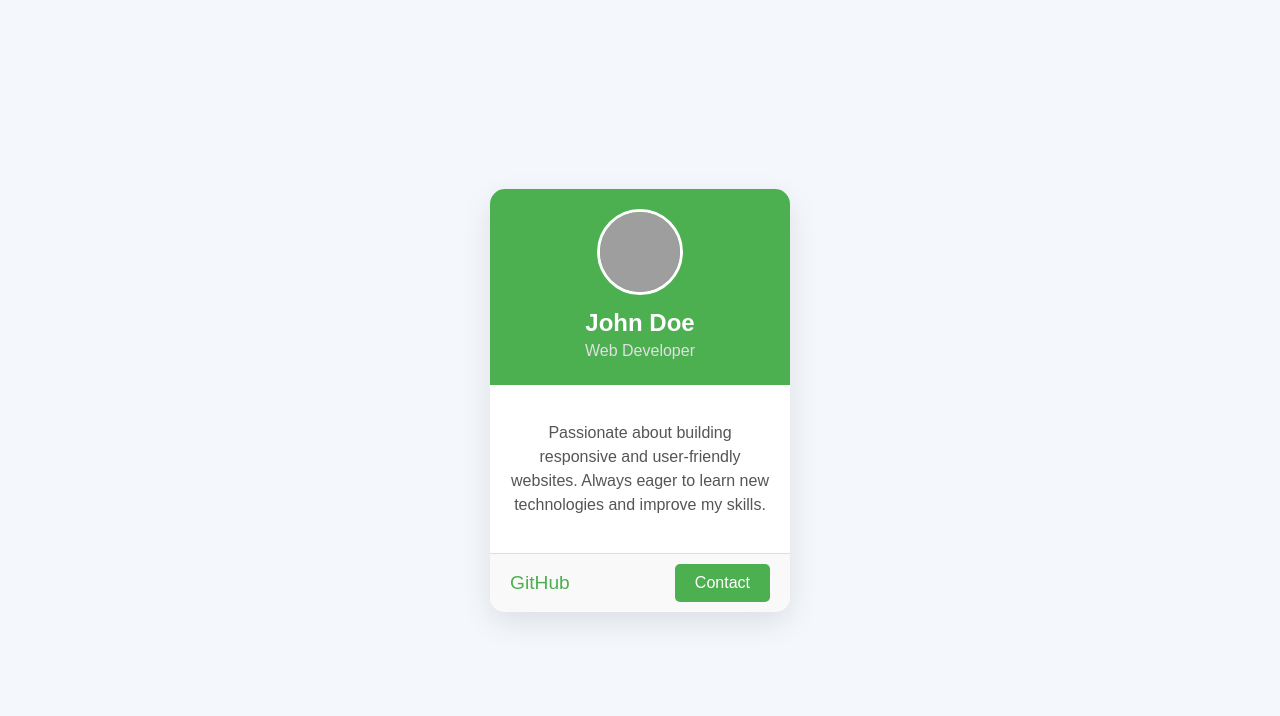
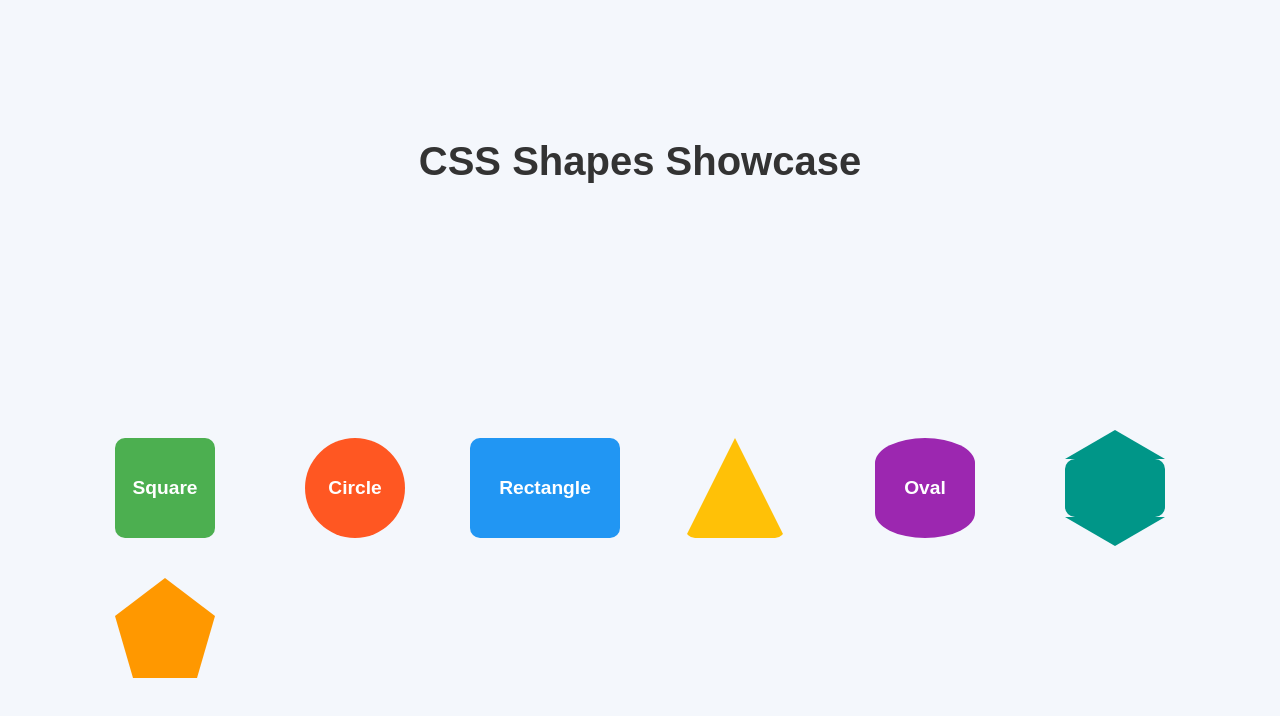
Before and after one commit to jay-0804/Web-Dev, a plain HTML site: page index.html in a window 1280 px wide. Drawn offline with Linux system fonts and the light colour scheme; grey boxes are pictures that could not be loaded.

Commit message:
Initial Commit

```diff
--- a/index.html
+++ b/index.html
@@ -3,7 +3,7 @@
 <head>
     <meta charset="UTF-8">
     <meta name="viewport" content="width=device-width, initial-scale=1.0">
-    <title>Profile Card</title>
+    <title>CSS Shapes Showcase</title>
     <style>
         /* Global Styles */
         body {
@@ -18,104 +18,117 @@
             text-align: center;
         }
 
-        .card {
-            background-color: #fff;
-            width: 300px;
-            border-radius: 15px;
-            box-shadow: 0 10px 30px rgba(0, 0, 0, 0.1);
-            overflow: hidden;
-            transition: transform 0.3s ease;
+        h1 {
+            font-size: 2.5rem;
+            margin-bottom: 20px;
         }
 
-        .card:hover {
-            transform: translateY(-10px);
+        .shapes-container {
+            display: grid;
+            grid-template-columns: repeat(auto-fit, minmax(150px, 1fr));
+            gap: 20px;
+            justify-items: center;
+            align-items: center;
+            max-width: 90%;
+            margin: 0 auto;
         }
 
-        .card-header {
-            background-color: #4CAF50;
-            padding: 20px;
+        .shape {
+            display: flex;
+            justify-content: center;
+            align-items: center;
+            width: 100px;
+            height: 100px;
+            margin: 10px;
+            font-size: 1.2rem;
+            font-weight: bold;
             color: white;
+            border-radius: 10px;
+            transition: transform 0.3s ease, box-shadow 0.3s ease;
         }
 
-        .card-header img {
-            width: 80px;
-            height: 80px;
-            border-radius: 50%;
-            border: 3px solid white;
-            margin-bottom: 10px;
+        .shape:hover {
+            transform: scale(1.1);
+            box-shadow: 0 4px 12px rgba(0, 0, 0, 0.2);
         }
 
-        .card-header h2 {
-            margin: 0;
-            font-size: 1.5rem;
+        /* Shape Styles */
+        .square {
+            background-color: #4CAF50;
         }
 
-        .card-header p {
-            margin: 5px 0;
-            font-size: 1rem;
-            color: #e0e0e0;
+        .circle {
+            background-color: #FF5722;
+            border-radius: 50%;
         }
 
-        .card-body {
-            padding: 20px;
-            background-color: #fff;
+        .rectangle {
+            background-color: #2196F3;
+            width: 150px;
         }
 
-        .card-body p {
-            font-size: 1rem;
-            line-height: 1.5;
-            color: #555;
+        .triangle {
+            background-color: transparent;
+            width: 0;
+            height: 0;
+            border-left: 50px solid transparent;
+            border-right: 50px solid transparent;
+            border-bottom: 100px solid #FFC107;
         }
 
-        .card-footer {
-            display: flex;
-            justify-content: space-between;
-            align-items: center;
-            padding: 10px 20px;
-            background-color: #f9f9f9;
-            border-top: 1px solid #ddd;
+        .oval {
+            background-color: #9C27B0;
+            border-radius: 50% / 25%;
         }
 
-        .card-footer a {
-            text-decoration: none;
-            color: #4CAF50;
-            font-size: 1.2rem;
+        .hexagon {
+            background-color: #009688;
+            width: 100px;
+            height: 58px;
+            position: relative;
+            margin: 29px 0;
         }
 
-        .card-footer a:hover {
-            color: #388e3c;
+        .hexagon:before,
+        .hexagon:after {
+            content: '';
+            position: absolute;
+            width: 0;
+            height: 0;
+            border-left: 50px solid transparent;
+            border-right: 50px solid transparent;
         }
 
-        .contact-btn {
-            background-color: #4CAF50;
-            color: white;
-            border: none;
-            padding: 10px 20px;
-            border-radius: 5px;
-            cursor: pointer;
-            font-size: 1rem;
+        .hexagon:before {
+            top: -29px;
+            border-bottom: 29px solid #009688;
         }
 
-        .contact-btn:hover {
-            background-color: #388e3c;
+        .hexagon:after {
+            bottom: -29px;
+            border-top: 29px solid #009688;
+        }
+
+        .pentagon {
+            background-color: #FF9800;
+            width: 100px;
+            height: 100px;
+            clip-path: polygon(50% 0%, 100% 38%, 82% 100%, 18% 100%, 0% 38%);
         }
     </style>
 </head>
 <body>
 
-    <div class="card">
-        <div class="card-header">
-            <img src="https://randomuser.me/api/portraits/men/45.jpg" alt="John Doe">
-            <h2>John Doe</h2>
-            <p>Web Developer</p>
-        </div>
-        <div class="card-body">
-            <p>Passionate about building responsive and user-friendly websites. Always eager to learn new technologies and improve my skills.</p>
-        </div>
-        <div class="card-footer">
-            <a href="https://github.com/johndoe" target="_blank">GitHub</a>
-            <button class="contact-btn">Contact</button>
-        </div>
+    <h1>CSS Shapes Showcase</h1>
+
+    <div class="shapes-container">
+        <div class="shape square">Square</div>
+        <div class="shape circle">Circle</div>
+        <div class="shape rectangle">Rectangle</div>
+        <div class="shape triangle"></div>
+        <div class="shape oval">Oval</div>
+        <div class="shape hexagon"></div>
+        <div class="shape pentagon"></div>
     </div>
 
 </body>
```
